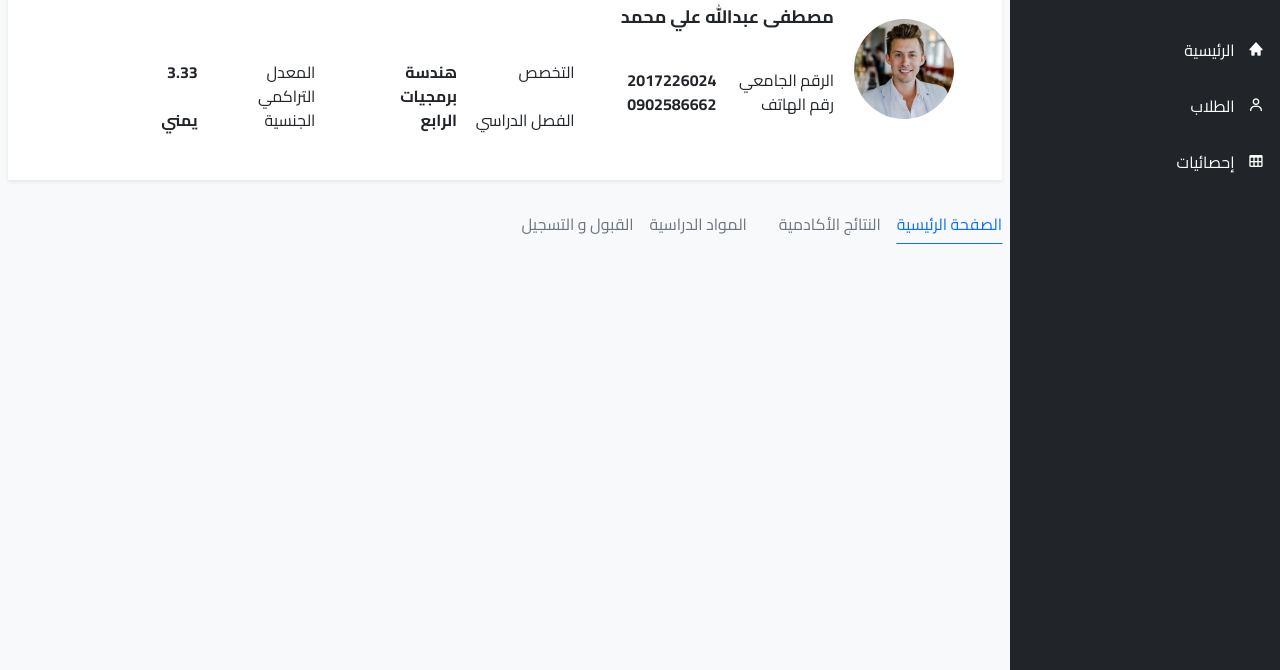
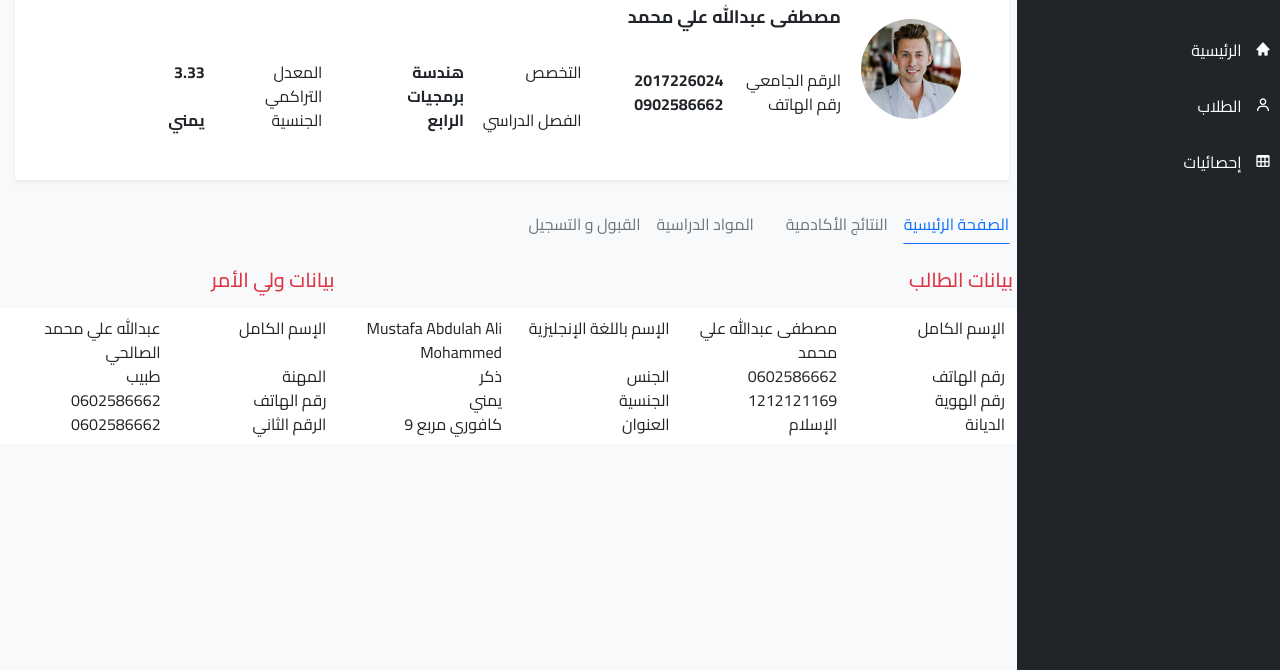
Before and after one commit to 2waab/unisoft-project, a plain HTML site: page index.html in a window 1280 px wide. Shown: the part 130-800 px from the top of the page. Drawn offline with nearby package versions, Linux system fonts and the light colour scheme.

Commit message:
Update index.html

```diff
--- a/index.html
+++ b/index.html
@@ -124,6 +124,76 @@
                 </ul>
             </div>
             <!-- End Links -->
+            <!-- Start Dashboard info -->
+            <div class="dashboard-info mt-3">
+                <div class="row">
+                    <div class="col-8 p-2">
+                        <h5 class="text-danger mb-3">بيانات الطالب</h5>
+                        <div class="row one bg-white p-2 text-dark">
+                            <div class="col">
+                                <div class="row">
+                                    <p class="col">الإسم الكامل</p>
+                                    <p class="col">مصطفى عبدالله علي محمد</p>
+                                </div>
+                                <div class="row">
+                                    <p class="col">رقم الهاتف</p>
+                                    <p class="col">0602586662</p>
+                                </div>
+                                <div class="row">
+                                    <p class="col">رقم الهوية</p>
+                                    <p class="col">1212121169</p>
+                                </div>
+                                <div class="row">
+                                    <p class="col">الديانة</p>
+                                    <p class="col">الإسلام</p>
+                                </div>
+                            </div>
+                            <div class="col">
+                                <div class="row">
+                                    <p class="col">الإسم باللغة الإنجليزية</p>
+                                    <p class="col">Mustafa Abdulah Ali Mohammed</p>
+                                </div>
+                                <div class="row">
+                                    <p class="col">الجنس</p>
+                                    <p class="col">ذكر</p>
+                                </div>
+                                <div class="row">
+                                    <p class="col">الجنسية</p>
+                                    <p class="col">يمني</p>
+                                </div>
+                                <div class="row">
+                                    <p class="col">العنوان</p>
+                                    <p class="col">كافوري مربع 9</p>
+                                </div>
+                            </div>
+                        </div>
+                    </div>
+                    <div class="col-4 p-2">
+                        <h5 class="text-danger mb-3">بيانات ولي الأمر</h5>
+                        <div class="row one bg-white p-2 text-dark">
+                            <div class="col">
+                                <div class="row">
+                                    <p class="col">الإسم الكامل</p>
+                                    <p class="col">عبدالله علي محمد الصالحي</p>
+                                </div>
+                                <div class="row">
+                                    <p class="col">المهنة</p>
+                                    <p class="col">طبيب</p>
+                                </div>
+                                <div class="row">
+                                    <p class="col">رقم الهاتف</p>
+                                    <p class="col">0602586662</p>
+                                </div>
+                                <div class="row">
+                                    <p class="col">الرقم الثاني</p>
+                                    <p class="col">0602586662</p>
+                                </div>
+                            </div>
+                        </div>
+                    </div>
+                </div>
+            </div>
+            <!-- End Dashboard info -->
         </div>
         <!-- End User Info -->
         <!-- script files -->
```
